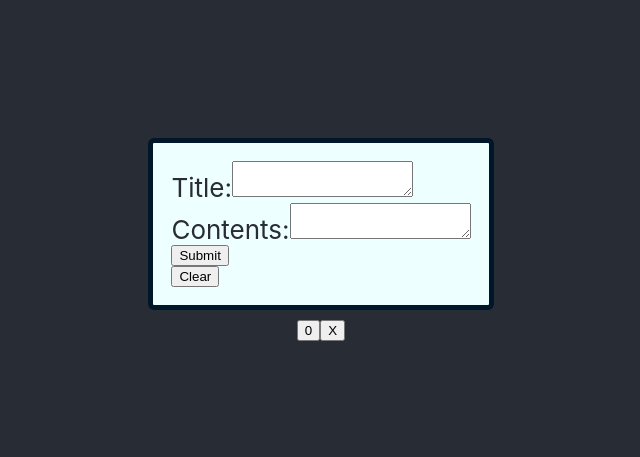
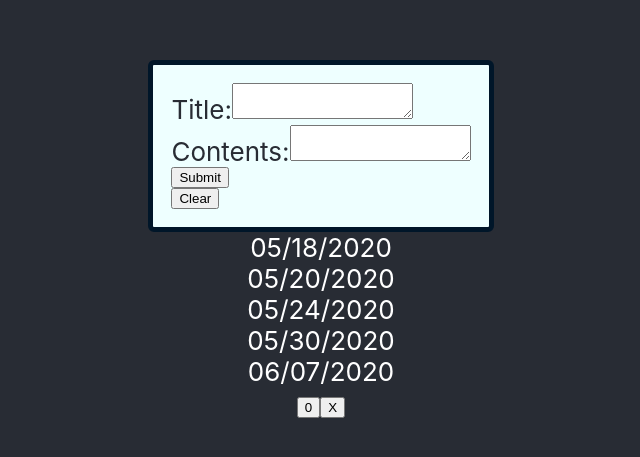
Before and after one commit to ArtyTheTorch/What-Did-I-Do-The-Other-Day, a React (Create React App) app in the folder what-did-i-do-the-other-day/: page / in a window 1280 px wide. Shown: the part 161-618 px from the top of the page, without its empty margins (319-959 px from the left). Built offline with nearby package versions, Linux system fonts and the light colour scheme.

Commit message:
added some inital work to create a grid that will show the current week

```diff
--- a/what-did-i-do-the-other-day/src/components/CalendarGrid.jsx
+++ b/what-did-i-do-the-other-day/src/components/CalendarGrid.jsx
@@ -1,6 +1,7 @@
 import React, {Component} from 'react';
 import NoteMaker from './NoteMaker';
 import Note from './Note';
+import WeekView from './WeekView';
 
 
 class CalendarGrid extends Component {
@@ -19,16 +20,13 @@ class CalendarGrid extends Component {
 
     onDelete = (index) => {
         const prevNotes = Object.assign([], this.state.notesList)
-        //filter way of deleting a Note component from the Array
-        let moddifiedNotes= prevNotes.filter( function(element) {return prevNotes.indexOf(element) !== index })
+        let moddifiedNotes = []
 
-        // let moddifiedNotes = []
-        // //forEach way of deleteing a Note Component from the Array
-        // prevNotes.forEach(element => {
-        //     if(prevNotes.indexOf(element) !== index) {
-        //         moddifiedNotes.push(element)
-        //     }
-        // });
+        prevNotes.forEach((element, elementOfIndex) => {
+            if(index !== elementOfIndex ){
+                moddifiedNotes.push(element)
+            }
+        });
 
         this.setState( {
             notesList: moddifiedNotes
@@ -48,6 +46,7 @@ class CalendarGrid extends Component {
                 })
                 }
                 <NoteMaker handleSubmit = {this.handleSubmit} />
+                <WeekView/>
             </div>
         )
     }
--- /dev/null
+++ b/what-did-i-do-the-other-day/src/components/WeekView.jsx
@@ -0,0 +1,38 @@
+import React, {Component} from 'react';
+import moment from 'moment';
+
+class WeekView extends Component{
+    constructor(props){
+        super(props)
+        this.state = {
+            weekArray: []
+        }
+    }
+
+    componentDidMount() {
+        let weekNumber = moment().week()
+        let mondaysDate = moment().day("Monday").week(weekNumber)
+        let weekArray = []
+
+        for(let i = 0; i < 5; i++) {
+            console.log(mondaysDate.add('days', i).format('MM/DD/YYYY'))
+            weekArray.push(
+                <div key={i}>{mondaysDate.add('days', i).format('MM/DD/YYYY')}</div>
+            )
+        }
+        this.setState({
+            weekArray
+        })
+        console.log(weekArray)
+    }
+
+    render(){
+    return <div>
+        {this.state.weekArray.map(day => {
+            return day;
+        }) }
+        </div>
+    }
+}
+
+export default WeekView
```
